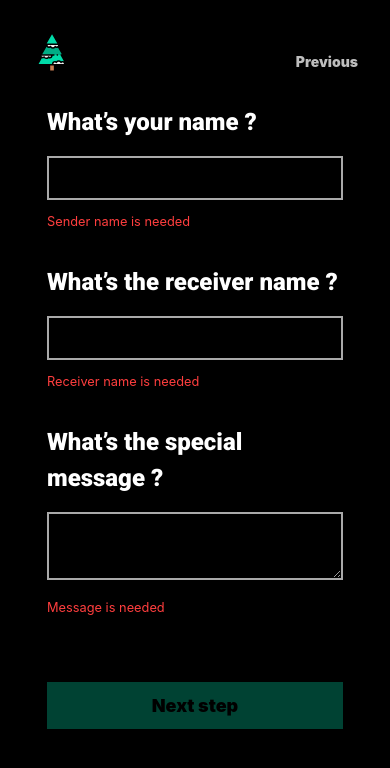
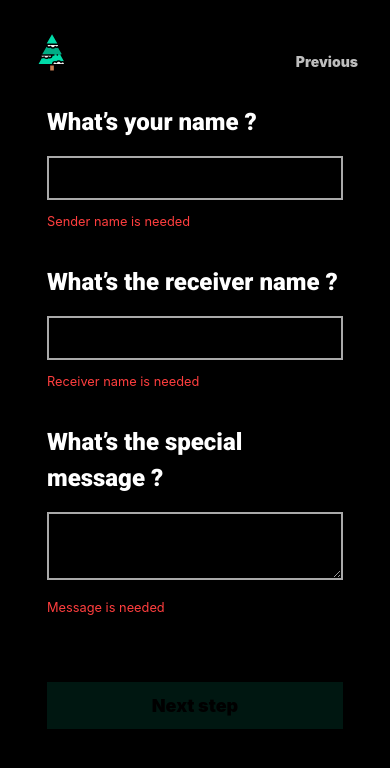
Before and after one commit to Atndesign/wishmasv2, a React (Create React App) app: page /create in a window 390 px wide. Shown: the top 768 px of the page. Built offline with nearby package versions, Linux system fonts and the light colour scheme.

Commit message:
Add previous step function and fix responsive

```diff
--- a/src/App.js
+++ b/src/App.js
@@ -1,7 +1,7 @@
 import "./assets/css/App.css";
 import React, { useState } from "react";
 import HomePage from "./components/homepage";
-import { BrowserRouter as Router, Switch, Route, Link } from "react-router-dom";
+import { BrowserRouter as Router, Switch, Route } from "react-router-dom";
 import CardMaker from "./components/cardMaker";
 import Header from "./components/header";
 import MultipleItems from "./components/cardPicler";
@@ -43,6 +43,9 @@ const cardsOption = [
 
 function App() {
   const [step, setStep] = useState(0);
+  const [sender, setSender] = useState("");
+  const [receiver, setReceiver] = useState("");
+  const [message, setMessage] = useState("");
 
   const nextStep = (sender, receiver, message) => {
     if ((sender !== "", receiver !== "", message !== "")) {
@@ -67,21 +70,20 @@ function App() {
             <HomePage />
           </Route>
           <Route path="/create" exact>
-            <Header />
+            <Header lastStep={lastStep} />
             <div className="container">
               <div className="row">
                 <CardMaker
                   cardsOption={cardsOption}
                   nextStep={nextStep}
                   step={step}
+                  setSender={setSender}
+                  sender={sender}
+                  setReceiver={setReceiver}
+                  receiver={receiver}
+                  setMessage={setMessage}
+                  message={message}
                 />
-                <div className="col-lg-6">
-                  {window.innerWidth >= 995 ? (
-                    <MultipleItems cardsList={cardsOption} />
-                  ) : (
-                    ""
-                  )}
-                </div>
               </div>
             </div>
           </Route>
--- a/src/_dev/css/components/form.scss
+++ b/src/_dev/css/components/form.scss
@@ -46,8 +46,10 @@
   font-weight: 900;
   font-size: 18px;
   background-color: $primary;
+  max-width: 350px;
+  margin: $spacer auto;
   &:disabled{
-   opacity: 0.3;
+   opacity: 0.1;
   }
 }
 .picker__title{
@@ -92,6 +94,8 @@
 .slider__img{
   margin: 0;
 }
+
+
 .slider__overlay{
   position: absolute;
   width: 100%;
--- a/src/_dev/css/components/homepage.scss
+++ b/src/_dev/css/components/homepage.scss
@@ -16,7 +16,7 @@
     flex-direction: column;
     align-items: center;
     text-align: center;
-    }
+  }
   .homepage__title{
     font-size: 64px;
     font-weight: 900;
--- a/src/components/cardMaker.js
+++ b/src/components/cardMaker.js
@@ -12,7 +12,7 @@ const CardMakerForm = (props) => {
   //TODO make the last step work
 
   return (
-    <main className="card-main col-lg-6">
+    <main className="card-main col-lg-12">
       {props.step === 0 ? (
         <div className="card-maker">
           <div className="input__container">
@@ -85,7 +85,7 @@ const CardMakerForm = (props) => {
       ) : (
         ""
       )}
-      {(window.innerWidth < 995) & (props.step >= 1) ? (
+      {props.step >= 1 ? (
         <MultipleItems
           cardInfo={[sender, receiver, message]}
           cardsList={props.cardsOption}
--- a/src/components/cardPicler.js
+++ b/src/components/cardPicler.js
@@ -27,17 +27,18 @@ export default function MultipleItems(props) {
     };
     setCardInfos(itemInfos);
     e.currentTarget.style.opacity = 0.5;
-    props.nextStep(2);
   };
 
   const settings = {
-    dots: true,
+    dots: false,
     infinite: true,
     speed: 500,
     arrows: true,
+    slidesToShow: 3,
+    slidesToScroll: 3,
     responsive: [
       {
-        breakpoint: 992,
+        breakpoint: 995,
         settings: {
           slidesToShow: 2,
           slidesToScroll: 2,
@@ -114,6 +115,13 @@ export default function MultipleItems(props) {
               );
             })}
           </Slider>
+          <button
+            className="btn--small"
+            onClick={(e) => props.nextStep(2)}
+            disabled={selectedCard === ""}
+          >
+            Next step
+          </button>
         </div>
       ) : (
         <Result cardInfo={props.cardInfo} infos={cardInfos} />
--- a/src/components/header.js
+++ b/src/components/header.js
@@ -1,7 +1,7 @@
 import React from "react";
 import { Link } from "react-router-dom";
 
-const Header = () => {
+const Header = (props) => {
   return (
     <header className="header">
       <Link to="/">
@@ -13,7 +13,9 @@ const Header = () => {
           height="40"
         />
       </Link>
-      <button className="header__btn">Previous</button>
+      <button className="header__btn" onClick={(e) => props.lastStep()}>
+        Previous
+      </button>
     </header>
   );
 };
--- a/src/components/result.js
+++ b/src/components/result.js
@@ -5,10 +5,13 @@ import domtoimage from "dom-to-image";
 const Result = (props) => {
   const [url, setUrl] = useState("");
 
+  const options = {
+    quality: 0.99,
+  };
   const downloadFile = () => {
     var node = document.getElementById("capture");
     domtoimage
-      .toPng(node)
+      .toPng(node, options)
       .then(function (dataUrl) {
         var img = new Image();
         img.src = dataUrl;
```
Also changed, not shown: src/assets/css/App.css, 2 other files (tests, documents, lock files or other folders).
